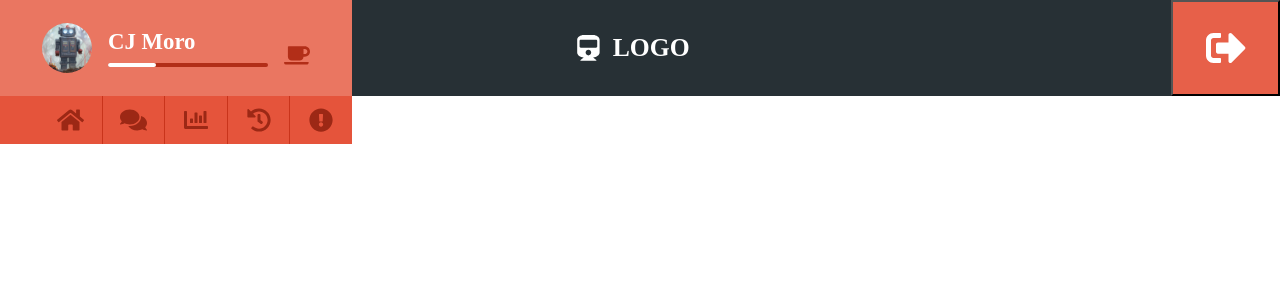
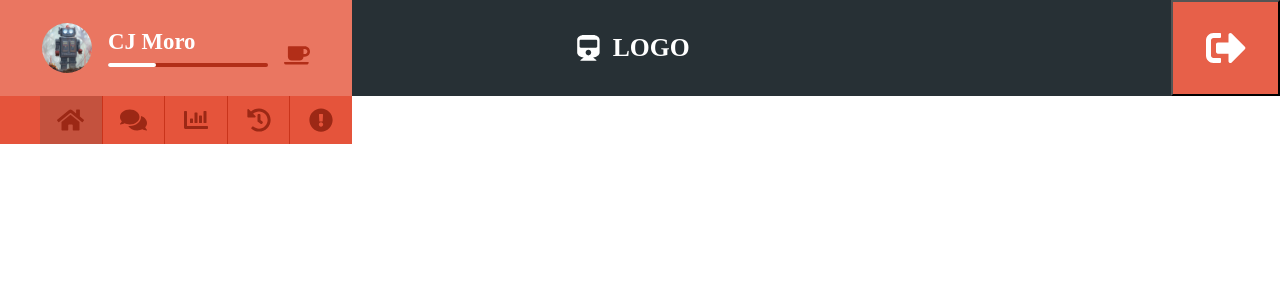
Before and after one commit to serCJm/react-admin-dashboard, a React (Create React App) app: page / in a window 1280 px wide. Shown: the top 300 px of the page. Built offline with nearby package versions, Linux system fonts and the light colour scheme.

Commit message:
Add active side menu option bar

```diff
--- a/src/components/ListItem.jsx
+++ b/src/components/ListItem.jsx
@@ -8,10 +8,15 @@ class ListItem extends Component {
     };
 
     this.handleHover = this.handleHover.bind(this);
+    this.handleClick = this.handleClick.bind(this);
   }
 
   handleHover() {
     this.setState(prevStep => ({ isHoverOn: !prevStep.isHoverOn }));
+  }
+
+  handleClick() {
+    this.props.onClick(this.props.id);
   }
 
   render() {
@@ -29,6 +34,7 @@ class ListItem extends Component {
         onMouseEnter={this.handleHover}
         onMouseLeave={this.handleHover}
         className={styleClass}
+        onClick={this.handleClick}
       >
         {this.props.item}
       </li>
--- a/src/components/ListMenu.jsx
+++ b/src/components/ListMenu.jsx
@@ -9,6 +9,7 @@ function ListMenu(props) {
       key={item.id}
       item={item.item}
       classNames={props.classNames}
+      onClick={props.onClick}
     />
   ));
   return <ul className={props.classNames.ul}>{listItems}</ul>;
--- a/src/components/SideMenuOptions.jsx
+++ b/src/components/SideMenuOptions.jsx
@@ -29,15 +29,20 @@ class SideMenuOptions extends Component {
       },
       currentOption: "home"
     };
+
+    this.handleOptionClick = this.handleOptionClick.bind(this);
   }
 
-  handleClick() {}
+  handleOptionClick(optionId) {
+    this.setState({ currentOption: optionId });
+  }
   render() {
     return (
       <ListMenu
         classNames={this.state.classNames}
         listItems={this.state.items}
         current={this.state.currentOption}
+        onClick={this.handleOptionClick}
       />
     );
   }
--- a/src/index.css
+++ b/src/index.css
@@ -106,6 +106,8 @@ p {
       color: #9c2815; }
       .side-menu .menuOptions .menuOption.hover {
         background: #e44c32; }
+      .side-menu .menuOptions .menuOption.active {
+        background: #c4523e; }
       .side-menu .menuOptions .menuOption:not(:last-child) {
         border-right: 1px solid #c9341b; }
 
--- a/src/sass/base/_mixins.sass
+++ b/src/sass/base/_mixins.sass
@@ -2,3 +2,7 @@
     display: flex
     justify-content: center
     align-items: center
+
+// FUNCTIONS
+@function shade($color, $percentage)
+    @return mix(black, $color, $percentage)
--- a/src/sass/modules/_sidemenu.sass
+++ b/src/sass/modules/_sidemenu.sass
@@ -49,5 +49,7 @@
             color: darken($red, 25%)
             &.hover
                 background: darken($red, 5%)
+            &.active
+                background: shade($red, 15%)
             &:not(:last-child)
                 border-right: 1px solid darken($red, 15%)
```
Also changed, not shown: 1 other file (tests, documents, lock files or other folders).
